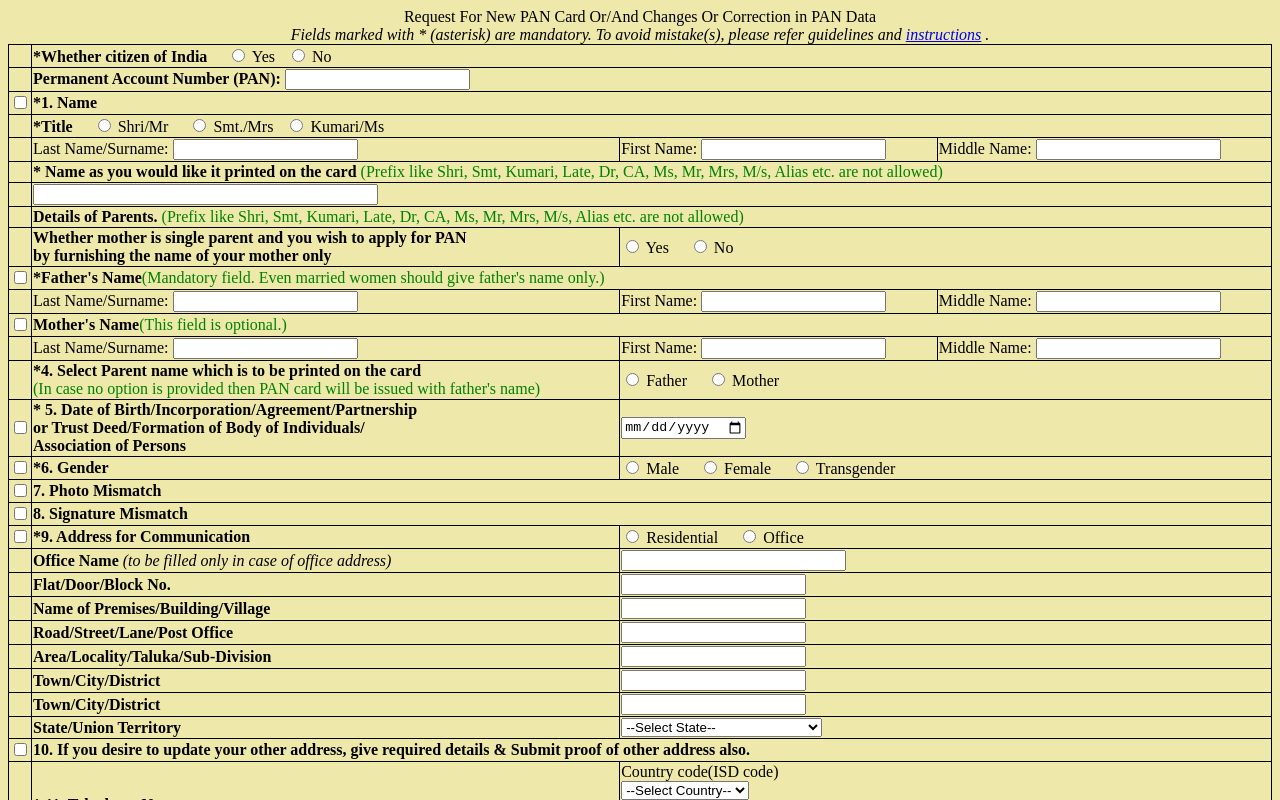
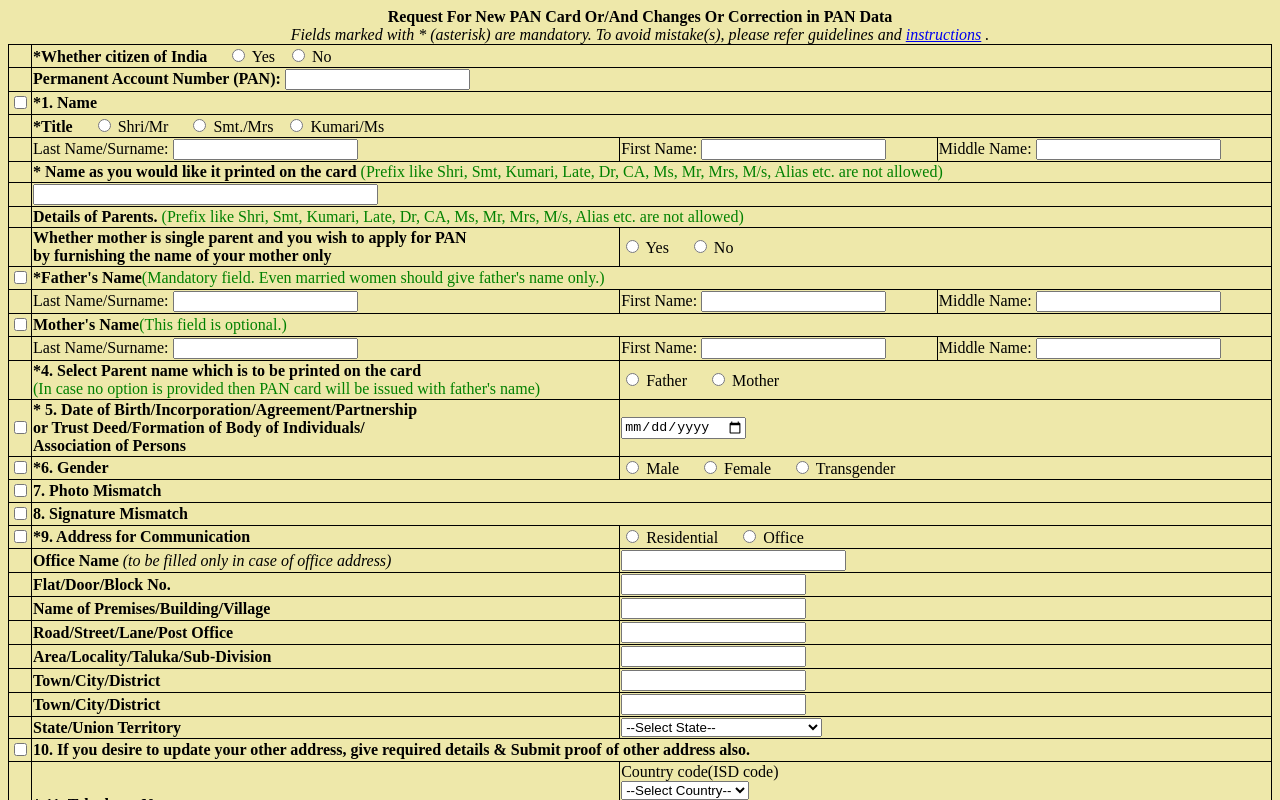
Before and after one commit to arunreddyvallapureddy/modelPANapplication, a plain HTML site: page index.html in a window 1280 px wide. Shown: the top 800 px of the page. Drawn offline with Linux system fonts and the light colour scheme.

Commit message:
Update index.html

```diff
--- a/index.html
+++ b/index.html
@@ -52,7 +52,7 @@
 
 <body>
     <table>
-        <caption>Request For New PAN Card Or/And Changes Or Correction in PAN Data<br>
+        <caption><b>Request For New PAN Card Or/And Changes Or Correction in PAN Data</b><br>
             <span class="italic">
                 Fields marked with * (asterisk) are mandatory. To avoid mistake(s), please refer guidelines and
                 <a href="https://tin.tin.nsdl.com/pan/InstructionsCorr.html" target="_blank">instructions</a>
```
